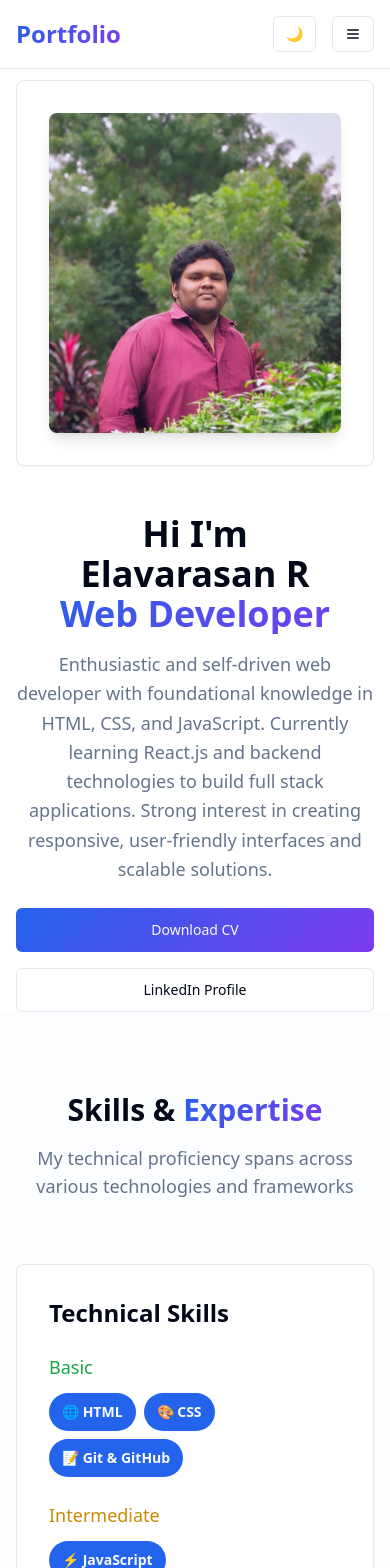
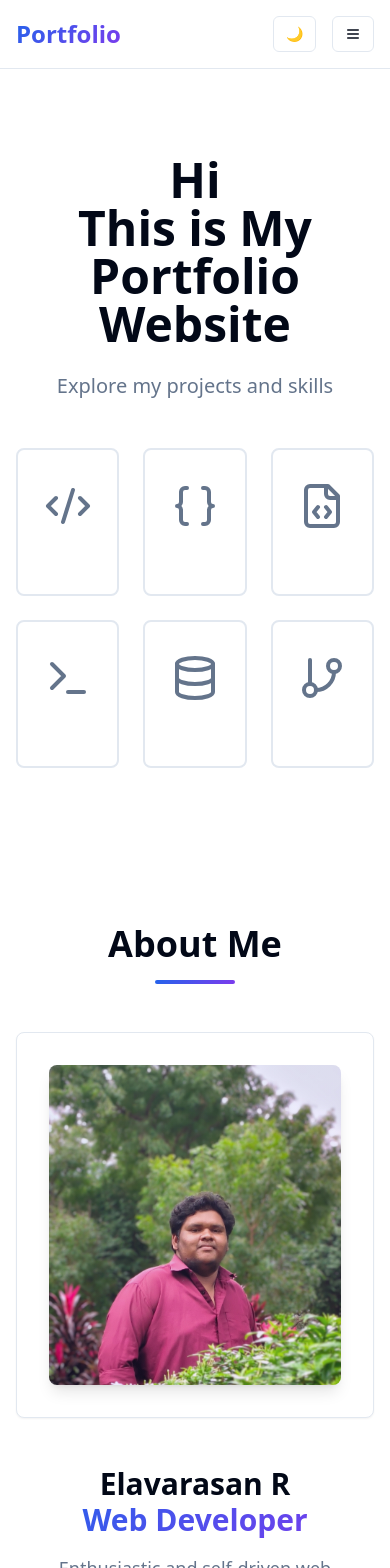
Before and after one commit to ArasuRDS01/polished-digital, a React (Vite) app: page / in a window 390 px wide. Shown: the top 1568 px of the page. Built offline with nearby package versions, Linux system fonts and the light colour scheme.

Commit message:
feat: Update Home and About sections
The Home page now features a new hero section with programming symbol animations on the right and "Hi This is My Portfolio Website" text animation on the left. The previous hero section has been repurposed for the About Me section.

```diff
--- /dev/null
+++ b/src/components/About.tsx
@@ -0,0 +1,81 @@
+import { Button } from '@/components/ui/button';
+import { Card } from '@/components/ui/card';
+
+const About = () => {
+  const handleDownloadCV = () => {
+    const link = document.createElement('a');
+    link.href = '/elavarasan_Resume.pdf';
+    link.download = 'Elavarasan_Resume.pdf';
+    link.click();
+  };
+
+  const handleLinkedInClick = () => {
+    window.open('https://linkedin.com/in/elavarasan-r-419128223', '_blank');
+  };
+
+  return (
+    <section id="about" className="min-h-screen flex items-center justify-center py-20 px-4 sm:px-6 lg:px-8">
+      <div className="max-w-7xl w-full">
+        <div className="text-center mb-12">
+          <h2 className="text-4xl lg:text-5xl font-bold mb-4">About Me</h2>
+          <div className="h-1 w-20 portfolio-gradient mx-auto rounded-full"></div>
+        </div>
+
+        <div className="grid lg:grid-cols-2 gap-12 items-center">
+          {/* Left Column - Profile Image */}
+          <div className="flex justify-center lg:justify-start">
+            <Card className="p-8 hover-scale">
+              <div className="relative">
+                <img
+                  src="/lovable-uploads/4a71d8ff-02fd-4090-b483-ede88521a52a.png"
+                  alt="Professional headshot of Elavarasan R"
+                  className="w-80 h-80 object-cover rounded-lg shadow-lg"
+                />
+                <div className="absolute inset-0 portfolio-gradient opacity-10 rounded-lg"></div>
+              </div>
+            </Card>
+          </div>
+
+          {/* Right Column - Introduction */}
+          <div className="space-y-6 text-center lg:text-left">
+            <div className="space-y-4">
+              <h3 className="text-3xl lg:text-4xl font-bold">
+                <span className="block">Elavarasan R</span>
+                <span className="block portfolio-gradient bg-clip-text text-transparent">
+                  Web Developer
+                </span>
+              </h3>
+
+              <p className="text-lg text-muted-foreground max-w-2xl leading-relaxed">
+                Enthusiastic and self-driven web developer with foundational knowledge in HTML, CSS, and JavaScript.
+                Currently learning React.js and backend technologies to build full stack applications.
+                Strong interest in creating responsive, user-friendly interfaces and scalable solutions.
+              </p>
+            </div>
+
+            <div className="flex flex-col sm:flex-row gap-4 justify-center lg:justify-start">
+              <Button
+                onClick={handleDownloadCV}
+                size="lg"
+                className="portfolio-gradient hover:opacity-90 transition-opacity"
+              >
+                Download CV
+              </Button>
+
+              <Button
+                onClick={handleLinkedInClick}
+                variant="outline"
+                size="lg"
+                className="hover:bg-primary hover:text-primary-foreground transition-colors"
+              >
+                LinkedIn Profile
+              </Button>
+            </div>
+          </div>
+        </div>
+      </div>
+    </section>
+  );
+};
+
+export default About;
--- a/src/components/Hero.tsx
+++ b/src/components/Hero.tsx
@@ -1,82 +1,88 @@
-
-import { Button } from '@/components/ui/button';
-import { Card } from '@/components/ui/card';
+import { useState } from 'react';
+import { Code2, Braces, Database, Terminal, FileCode, GitBranch } from 'lucide-react';
 
 const Hero = () => {
-  const handleDownloadCV = () => {
-    const link = document.createElement('a');
-    link.href = '/elavarasan_Resume.pdf'; // path in the public folder
-    link.download = 'Elavarasan_Resume.pdf'; // name for the downloaded file
-    link.click();
-  };
+  const [hoveredSymbol, setHoveredSymbol] = useState<number | null>(null);
+  const [isTextHovered, setIsTextHovered] = useState(false);
 
-
-   const handleLinkedInClick = () => {
-    window.open('https://linkedin.com/in/elavarasan-r-419128223', '_blank');
-  };
+  const programmingSymbols = [
+    { icon: Code2, label: 'HTML/CSS', color: 'hsl(16, 100%, 50%)' },
+    { icon: Braces, label: 'JavaScript', color: 'hsl(53, 93%, 54%)' },
+    { icon: FileCode, label: 'React', color: 'hsl(193, 95%, 68%)' },
+    { icon: Terminal, label: 'Node.js', color: 'hsl(120, 100%, 30%)' },
+    { icon: Database, label: 'Database', color: 'hsl(221, 83%, 53%)' },
+    { icon: GitBranch, label: 'Git', color: 'hsl(14, 100%, 53%)' },
+  ];
 
   return (
     <section id="home" className="min-h-screen flex items-center justify-center pt-20 px-4 sm:px-6 lg:px-8">
       <div className="max-w-7xl w-full">
         <div className="grid lg:grid-cols-2 gap-12 items-center">
-          {/* Left Column - Profile Image */}
-          <div className="flex justify-center lg:justify-start">
-            <Card className="p-8 hover-scale">
-              <div className="relative">
-                <img
-                  src="/lovable-uploads/4a71d8ff-02fd-4090-b483-ede88521a52a.png"
-                  alt="Professional headshot"
-                  className="w-80 h-80 object-cover rounded-lg shadow-lg" />
-                <div className="absolute inset-0 portfolio-gradient opacity-10 rounded-lg"></div>
-              </div>
-            </Card>
+          {/* Left Column - Text with Animation */}
+          <div
+            className="text-center lg:text-left space-y-6 animate-fade-in"
+            onMouseEnter={() => setIsTextHovered(true)}
+            onMouseLeave={() => setIsTextHovered(false)}
+          >
+            <h1
+              className={`text-5xl lg:text-7xl font-bold transition-all duration-500 ${
+                isTextHovered ? 'scale-110 portfolio-gradient bg-clip-text text-transparent' : ''
+              }`}
+            >
+              <span className="block">Hi</span>
+              <span className="block">This is My</span>
+              <span className="block">Portfolio Website</span>
+            </h1>
+            <p className="text-xl text-muted-foreground">
+              Explore my projects and skills
+            </p>
           </div>
 
-          {/* Right Column - Introduction */}
-          <div className="space-y-6 text-center lg:text-left">
-            <div className="space-y-4">
-              <h1 className="text-4xl lg:text-6xl font-bold">
-                <span className="block">Hi I'm</span>
-                <span className="block">Elavarasan R</span>
-                <span className="block portfolio-gradient bg-clip-text text-transparent">
-                  Web Developer
-                </span>
-              </h1>
+          {/* Right Column - Programming Symbols with Animation */}
+          <div className="grid grid-cols-3 gap-6 animate-slide-in-right">
+            {programmingSymbols.map((symbol, index) => {
+              const Icon = symbol.icon;
+              const isHovered = hoveredSymbol === index;
 
-              <h2 className="text-xl lg:text-2xl text-muted-foreground font-medium">
-
-              </h2>
-
-              <p className="text-lg text-muted-foreground max-w-2xl leading-relaxed">
-                Enthusiastic and self-driven web developer with foundational knowledge in HTML, CSS, and JavaScript.
-                Currently learning React.js and backend technologies to build full stack applications.
-                Strong interest in creating responsive, user-friendly interfaces and scalable solutions.
-              </p>
-            </div>
-
-            <div className="flex flex-col sm:flex-row gap-4 justify-center lg:justify-start">
-              <Button
-                onClick={handleDownloadCV}
-                size="lg"
-                className="portfolio-gradient hover:opacity-90 transition-opacity"
-              >
-                Download CV
-              </Button>
-
-              <Button
-                onClick={handleLinkedInClick}
-                variant="outline"
-                size="lg"
-                className="hover:bg-primary hover:text-primary-foreground transition-colors"
-              >
-                LinkedIn Profile
-              </Button>
-            </div>
+              return (
+                <div
+                  key={index}
+                  className={`
+                    relative flex flex-col items-center justify-center p-8
+                    rounded-lg border-2 transition-all duration-500 cursor-pointer
+                    ${isHovered ? 'animate-float scale-110 shadow-2xl' : 'border-border'}
+                  `}
+                  style={{
+                    borderColor: isHovered ? symbol.color : undefined,
+                    boxShadow: isHovered ? `0 0 30px ${symbol.color}40` : undefined,
+                  }}
+                  onMouseEnter={() => setHoveredSymbol(index)}
+                  onMouseLeave={() => setHoveredSymbol(null)}
+                >
+                  <Icon
+                    size={48}
+                    className="transition-all duration-500"
+                    style={{
+                      color: isHovered ? symbol.color : 'hsl(var(--muted-foreground))',
+                    }}
+                  />
+                  <span
+                    className={`
+                      mt-3 text-sm font-medium transition-all duration-300
+                      ${isHovered ? 'opacity-100 translate-y-0' : 'opacity-0 translate-y-2'}
+                    `}
+                    style={{ color: isHovered ? symbol.color : undefined }}
+                  >
+                    {symbol.label}
+                  </span>
+                </div>
+              );
+            })}
           </div>
         </div>
       </div>
     </section>
   );
-}
+};
 
 export default Hero;
--- a/src/pages/Index.tsx
+++ b/src/pages/Index.tsx
@@ -2,6 +2,7 @@
 import { useEffect } from 'react';
 import Header from '@/components/Header';
 import Hero from '@/components/Hero';
+import About from '@/components/About';
 import Skills from '@/components/Skills';
 import Experience from '@/components/Experience';
 import Projects from '@/components/Projects';
@@ -39,6 +40,9 @@ const Index = () => {
           <Hero />
         </div>
         <div className="section-fade-in">
+          <About />
+        </div>
+        <div className="section-fade-in">
           <Skills />
         </div>
         <div className="section-fade-in">
```
